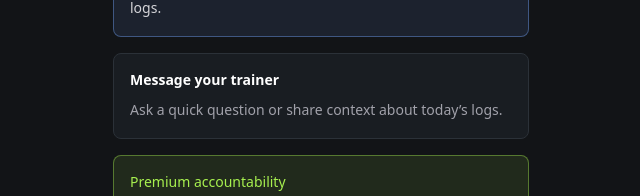
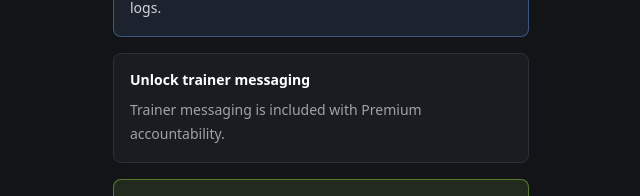
Before and after one commit to mdfarizanwar369/ascend, a Next.js app in the folder frontend/: page /dashboard in a window 1280 px wide. Shown: the part 1299-1495 px from the top of the page, without its empty margins (319-959 px from the left). Built offline with nearby package versions, Linux system fonts and the light colour scheme; no server answers.

Commit message:
Improve free user messaging access

```diff
--- a/frontend/src/components/dashboard/ClientDashboard.tsx
+++ b/frontend/src/components/dashboard/ClientDashboard.tsx
@@ -143,6 +143,7 @@ export function ClientDashboard() {
   const safeRoles = Array.isArray(roles) ? roles : [];
   const canTrain = safeRoles.some((role) => ["trainer", "admin", "owner"].includes(role));
   const canAdmin = safeRoles.some((role) => ["admin", "owner"].includes(role));
+  const hasPremiumAccess = plan === "premium" || plan === "trainer_pro" || canAdmin;
   const navItems = [
     { href: "/dashboard", label: "Home", selected: true, show: true },
     { href: "/trainer", label: "Trainer", selected: false, show: canTrain },
@@ -274,9 +275,13 @@ export function ClientDashboard() {
           <p className="mt-2 text-sm leading-6 text-zinc-300">Ask for a meal suggestion based on your goal and today's logs.</p>
         </a>
 
-        <a href="/messages" className="mt-4 block rounded-lg border border-line bg-surface p-4">
-          <p className="text-sm font-semibold">Message your trainer</p>
-          <p className="mt-2 text-sm leading-6 text-zinc-400">Ask a quick question or share context about today’s logs.</p>
+        <a href={hasPremiumAccess ? "/messages" : "/subscription"} className="mt-4 block rounded-lg border border-line bg-surface p-4">
+          <p className="text-sm font-semibold">{hasPremiumAccess ? "Message your trainer" : "Unlock trainer messaging"}</p>
+          <p className="mt-2 text-sm leading-6 text-zinc-400">
+            {hasPremiumAccess
+              ? "Ask a quick question or share context about today's logs."
+              : "Trainer messaging is included with Premium accountability."}
+          </p>
         </a>
 
         <a href="/subscription" className="mt-4 block rounded-lg border border-lime/40 bg-lime/10 p-4">
```
